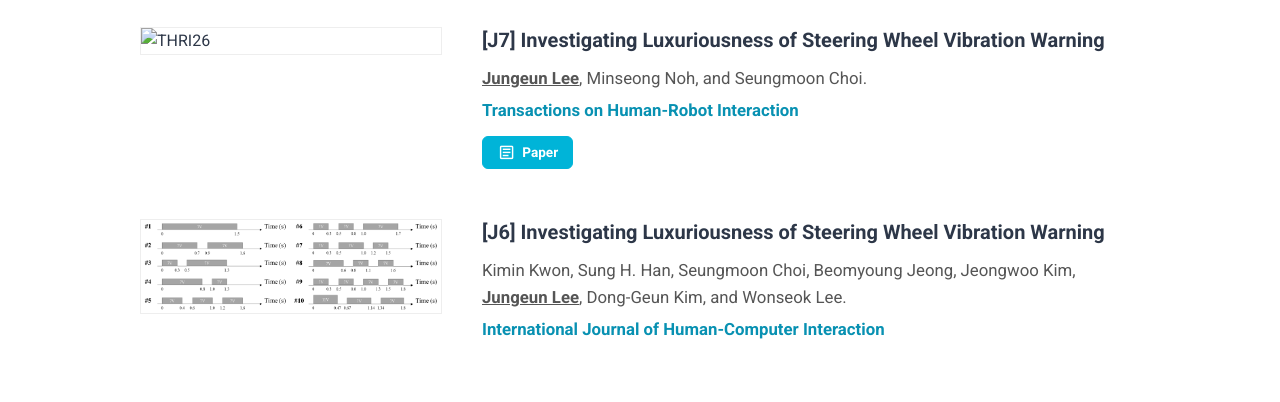
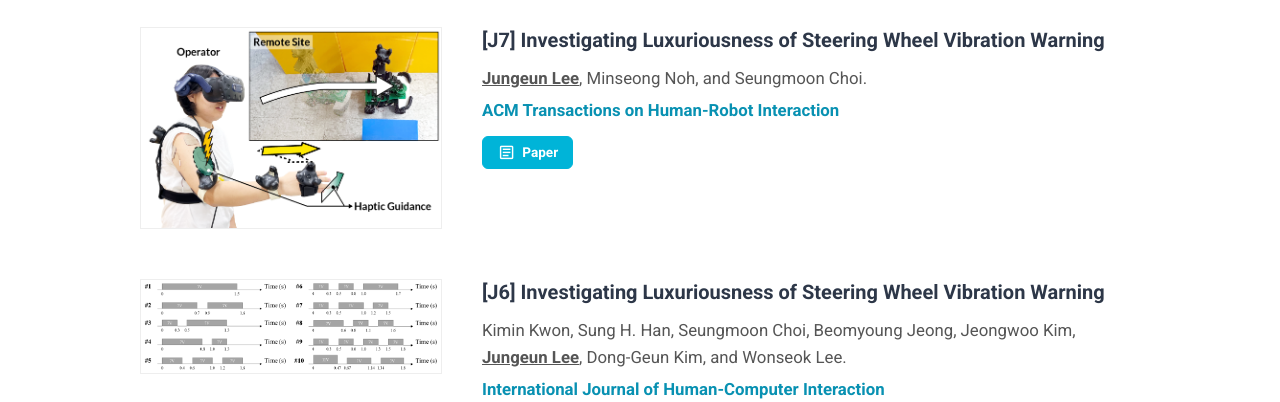
Before and after one commit to jungeunlee93/jungeunlee93.github.io, a plain HTML site: page publications.html in a window 1280 px wide. Shown: the part 200-602 px from the top of the page. Drawn offline with nearby package versions, Linux system fonts and the light colour scheme.

Commit message:
Update publications.html

```diff
--- a/publications.html
+++ b/publications.html
@@ -114,11 +114,11 @@
 <div class="container">
     <div class="year-header">2026</div>
     <div class="pub-row">
-        <div class="pub-image"><img src="figure/publish/[J7][J7]EMSGuidanceMobile.png" alt="THRI26"></div>
+        <div class="pub-image"><img src="figure/publish/[J7]EMSGuidanceMobile.png" alt="THRI26"></div>
         <div class="pub-info">
             <span class="pub-title">[J7] Investigating Luxuriousness of Steering Wheel Vibration Warning</span>
             <div class="pub-authors"> <span class="author-bold">Jungeun Lee</span>, Minseong Noh, and Seungmoon Choi.</div>
-            <div class="pub-venue">Transactions on Human-Robot Interaction</div>
+            <div class="pub-venue">ACM Transactions on Human-Robot Interaction</div>
             <div class="pub-links">
                 <a href="https://www.tandfonline.com/doi/abs/10.1080/10447318.2026.2631661" target="_blank"><i-icon name="article"></i-icon> Paper</a>
             </div>
```
